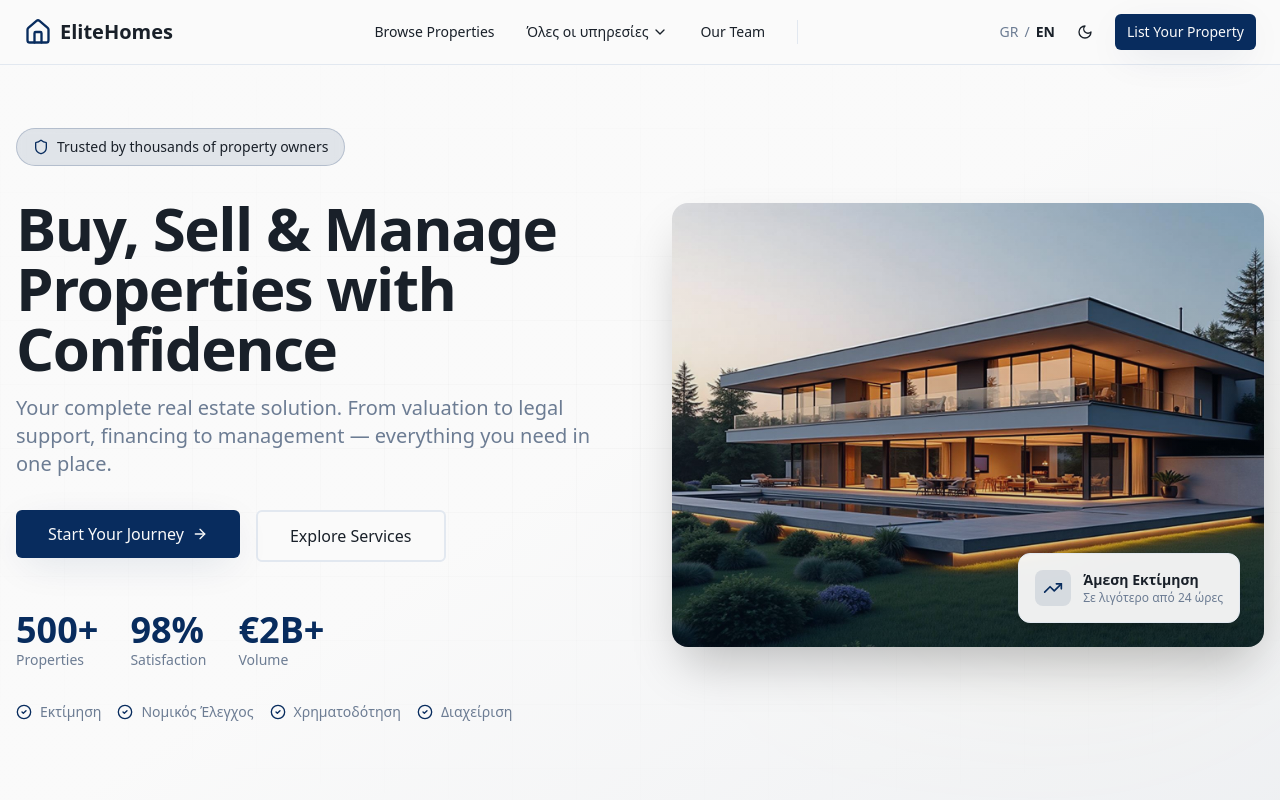
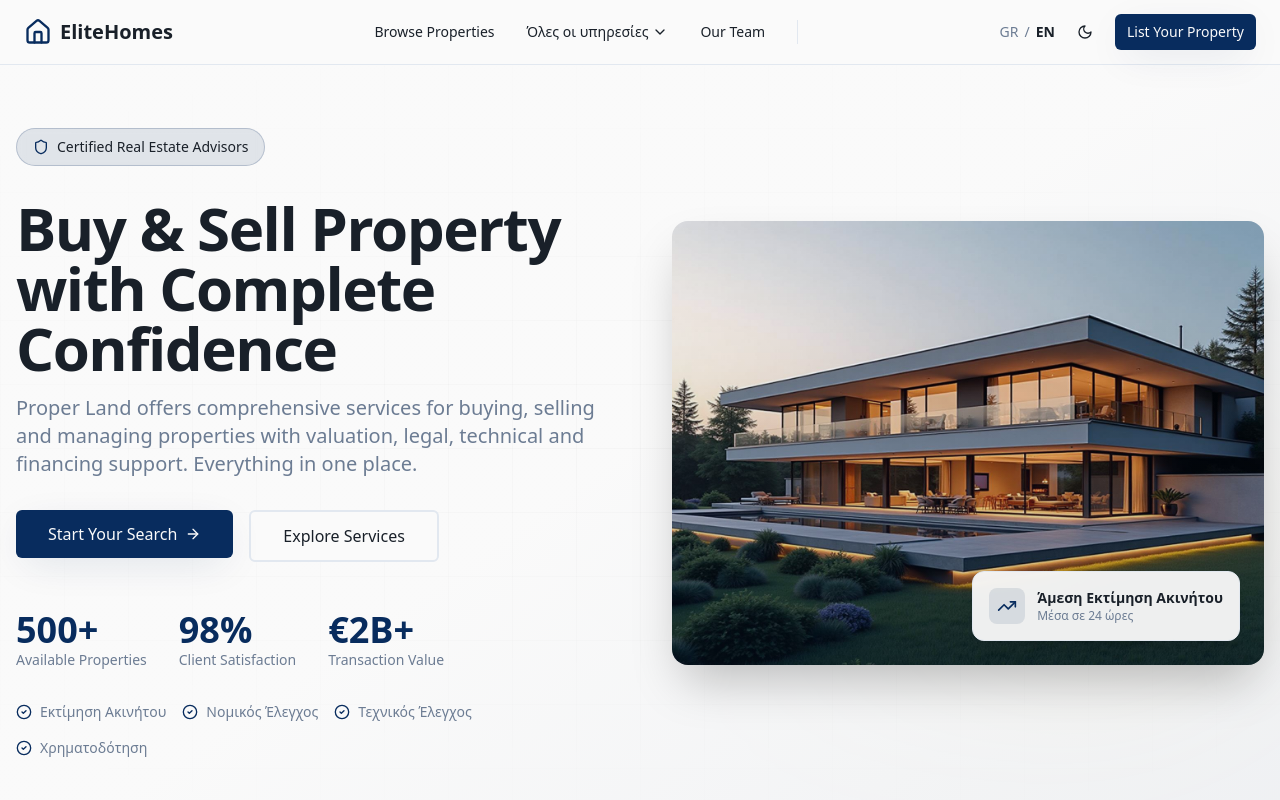
Before and after one commit to Xazoklis49/realty-vista-genesis, a React (Vite) app: page / in a window 1280 px wide. Shown: the top 800 px of the page. Built offline with nearby package versions, Linux system fonts and the light colour scheme.

Commit message:
Recreate hero section

```diff
--- a/src/components/Hero.tsx
+++ b/src/components/Hero.tsx
@@ -55,21 +55,23 @@ export const Hero = () => {
             >
               <Button
                 size="lg"
-                className="group relative overflow-hidden text-base px-8 py-6 bg-primary hover:bg-primary/90 transition-all duration-300"
+                className="group relative overflow-hidden text-base px-8 py-6 bg-primary hover:bg-primary/90 transition-all duration-300 hover:shadow-lg hover:shadow-primary/30"
               >
                 <span className="relative z-10 flex items-center gap-2">
                   {t('heroCtaPrimary')}
-                  <ArrowRight className="h-5 w-5 group-hover:translate-x-1 transition-transform" />
+                  <ArrowRight className="h-5 w-5 group-hover:translate-x-1 transition-transform duration-300" />
                 </span>
-                <div className="absolute inset-0 bg-gradient-to-r from-primary to-primary/80 opacity-0 group-hover:opacity-100 transition-opacity duration-300" />
+                <div className="absolute inset-0 bg-gradient-to-r from-primary via-primary/90 to-primary/80 opacity-0 group-hover:opacity-100 transition-opacity duration-300" />
               </Button>
 
               <Button
                 size="lg"
                 variant="outline"
-                className="text-base px-8 py-6 border-2 hover:bg-accent/50 transition-all duration-300"
+                className="group text-base px-8 py-6 border-2 hover:bg-accent/50 hover:border-primary/50 transition-all duration-300"
               >
-                {t('heroCtaSecondary')}
+                <span className="group-hover:text-primary transition-colors duration-300">
+                  {t('heroCtaSecondary')}
+                </span>
               </Button>
             </motion.div>
 
@@ -101,7 +103,7 @@ export const Hero = () => {
               transition={{ delay: 0.8, duration: 0.5 }}
               className="flex flex-wrap gap-4 justify-center lg:justify-start text-sm text-muted-foreground"
             >
-              {['Εκτίμηση', 'Νομικός Έλεγχος', 'Χρηματοδότηση', 'Διαχείριση'].map((service, i) => (
+              {['Εκτίμηση Ακινήτου', 'Νομικός Έλεγχος', 'Τεχνικός Έλεγχος', 'Χρηματοδότηση'].map((service, i) => (
                 <div key={i} className="flex items-center gap-2">
                   <CheckCircle2 className="h-4 w-4 text-primary" />
                   <span>{service}</span>
@@ -122,7 +124,7 @@ export const Hero = () => {
               <div className="aspect-[4/3] relative">
                 <img
                   src={heroProperty}
-                  alt="Uniko Real Estate Platform - Buy and Sell Properties in Greece"
+                  alt="Proper Land - Αγορά και Πώληση Ακινήτου στην Ελλάδα με Ασφάλεια"
                   className="w-full h-full object-cover"
                 />
                 <div className="absolute inset-0 bg-gradient-to-t from-primary/20 to-transparent" />
@@ -140,8 +142,8 @@ export const Hero = () => {
                     <TrendingUp className="h-5 w-5 text-primary" />
                   </div>
                   <div>
-                    <div className="text-sm font-semibold text-foreground">Άμεση Εκτίμηση</div>
-                    <div className="text-xs text-muted-foreground">Σε λιγότερο από 24 ώρες</div>
+                    <div className="text-sm font-semibold text-foreground">Άμεση Εκτίμηση Ακινήτου</div>
+                    <div className="text-xs text-muted-foreground">Μέσα σε 24 ώρες</div>
                   </div>
                 </div>
               </motion.div>
--- a/src/contexts/LanguageContext.tsx
+++ b/src/contexts/LanguageContext.tsx
@@ -19,14 +19,14 @@ const translations = {
     heroTitle: 'Find Your Dream Property',
     heroSubtitle: 'Discover exceptional properties with EliteHomes - where luxury meets innovation',
     exploreProperties: 'Explore Properties',
-    heroHeadline: 'Buy, Sell & Manage Properties with Confidence',
-    heroSubheadline: 'Your complete real estate solution. From valuation to legal support, financing to management — everything you need in one place.',
-    heroCtaPrimary: 'Start Your Journey',
+    heroHeadline: 'Buy & Sell Property with Complete Confidence',
+    heroSubheadline: 'Proper Land offers comprehensive services for buying, selling and managing properties with valuation, legal, technical and financing support. Everything in one place.',
+    heroCtaPrimary: 'Start Your Search',
     heroCtaSecondary: 'Explore Services',
-    heroTrustBadge: 'Trusted by thousands of property owners',
-    heroStatsProperties: 'Properties',
-    heroStatsSatisfaction: 'Satisfaction',
-    heroStatsVolume: 'Volume',
+    heroTrustBadge: 'Certified Real Estate Advisors',
+    heroStatsProperties: 'Available Properties',
+    heroStatsSatisfaction: 'Client Satisfaction',
+    heroStatsVolume: 'Transaction Value',
     featuredTitle: 'Featured Properties',
     featuredSubtitle: 'Discover our handpicked selection of premium properties',
     viewDetails: 'View Details',
@@ -238,14 +238,14 @@ const translations = {
     heroTitle: 'Βρείτε το Ιδανικό σας Ακίνητο',
     heroSubtitle: 'Ανακαλύψτε εξαιρετικά ακίνητα με την EliteHomes - όπου η πολυτέλεια συναντά την καινοτομία',
     exploreProperties: 'Εξερευνήστε Ακίνητα',
-    heroHeadline: 'Αγορά, Πώληση & Διαχείριση Ακινήτων με Ασφάλεια',
-    heroSubheadline: 'Η ολοκληρωμένη λύση για το ακίνητό σας. Από εκτίμηση έως νομικό έλεγχο, χρηματοδότηση και διαχείριση — όλα σε ένα μέρος.',
-    heroCtaPrimary: 'Ξεκινήστε Τώρα',
-    heroCtaSecondary: 'Δείτε τις Υπηρεσίες',
-    heroTrustBadge: 'Με την εμπιστοσύνη χιλιάδων ιδιοκτητών',
-    heroStatsProperties: 'Ακίνητα',
-    heroStatsSatisfaction: 'Ικανοποίηση',
-    heroStatsVolume: 'Αξία',
+    heroHeadline: 'Αγορά & Πώληση Ακινήτου με Απόλυτη Ασφάλεια',
+    heroSubheadline: 'Η Proper Land προσφέρει ολοκληρωμένες υπηρεσίες για την αγορά ακινήτου, πώληση ακινήτου και διαχείριση με εκτίμηση, νομικό έλεγχο, τεχνικό έλεγχο και χρηματοδότηση. Όλα σε ένα μέρος.',
+    heroCtaPrimary: 'Ξεκινήστε την Αναζήτησή σας',
+    heroCtaSecondary: 'Εξερευνήστε τις Υπηρεσίες',
+    heroTrustBadge: 'Πιστοποιημένοι Σύμβουλοι Ακινήτων',
+    heroStatsProperties: 'Διαθέσιμα Ακίνητα',
+    heroStatsSatisfaction: 'Ικανοποίηση Πελατών',
+    heroStatsVolume: 'Αξία Συναλλαγών',
     featuredTitle: 'Επιλεγμένα Ακίνητα',
     featuredSubtitle: 'Ανακαλύψτε τα προσεκτικά επιλεγμένα premium ακίνητά μας',
     viewDetails: 'Λεπτομέρειες',
```
